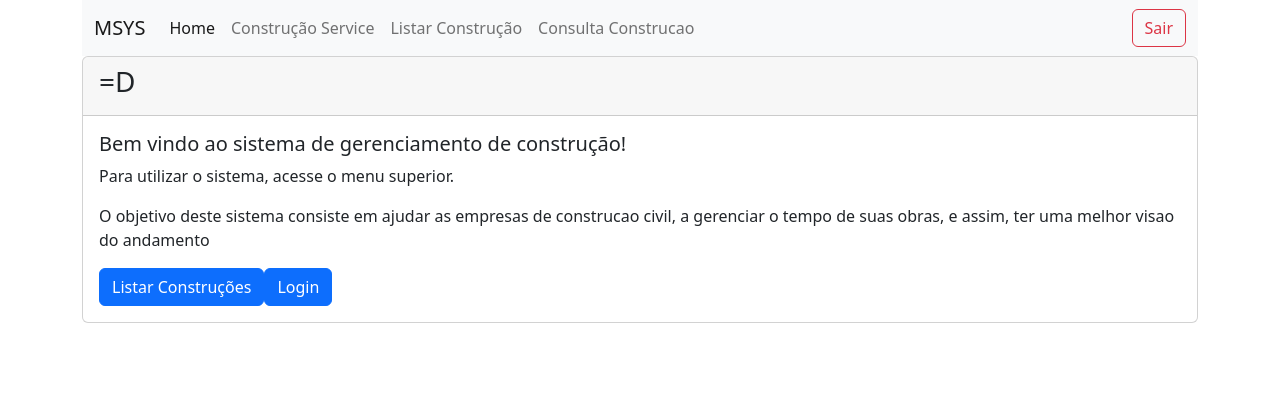
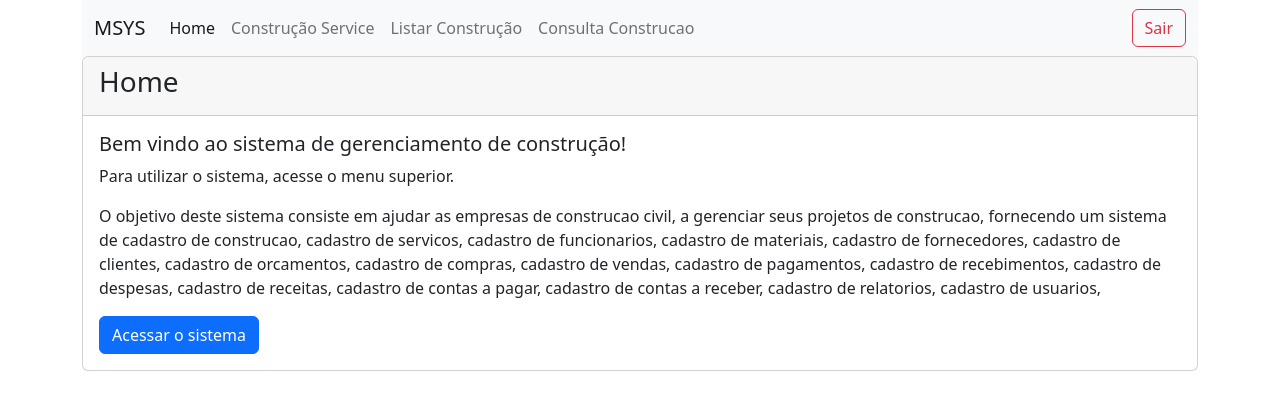
Before and after one commit to vinicius-batista-dev/gerenciamento-cloud, a React (Create React App) app: page /home in a window 1280 px wide. Shown: the top 410 px of the page. Built offline with nearby package versions, Linux system fonts and the light colour scheme.

Commit message:
atualizando o sistema

```diff
--- a/package.json
+++ b/package.json
@@ -16,6 +16,7 @@
     "react-dom": "^18.2.0",
     "react-router-dom": "^6.4.3",
     "react-scripts": "5.0.1",
+    "styled-components": "^5.3.6",
     "web-vitals": "^2.1.4"
   },
   "scripts": {
--- a/src/components/header/header.jsx
+++ b/src/components/header/header.jsx
@@ -1,7 +1,6 @@
 import React from "react";
 import { Link, Navigate, useNavigate } from "react-router-dom";
 import "bootstrap/dist/css/bootstrap.min.css";
-import Toggle from "react-bootstrap-toggle";
 
 const Header = () => {
   const [show, setShow] = React.useState(false);
--- a/src/pages/Home.jsx
+++ b/src/pages/Home.jsx
@@ -9,7 +9,7 @@ const Home = () => {
         <div className="col-md-12">
           <div className="card">
             <div className="card-header">
-              <h3>=D</h3>
+              <h3>Home</h3>
             </div>
             <div className="card-body">
               <h5 className="card-title">
@@ -20,15 +20,17 @@ const Home = () => {
               </p>
               <p>
                 O objetivo deste sistema consiste em ajudar as empresas de
-                construcao civil, a gerenciar o tempo de suas obras, e assim,
-                ter uma melhor visao do andamento{" "}
+                construcao civil, a gerenciar seus projetos de construcao,
+                fornecendo um sistema de cadastro de construcao, cadastro de
+                servicos, cadastro de funcionarios, cadastro de materiais,
+                cadastro de fornecedores, cadastro de clientes, cadastro de
+                orcamentos, cadastro de compras, cadastro de vendas, cadastro de
+                pagamentos, cadastro de recebimentos, cadastro de despesas,
+                cadastro de receitas, cadastro de contas a pagar, cadastro de
+                contas a receber, cadastro de relatorios, cadastro de usuarios,
               </p>
-              <Link to="/listarConstrucao" className="btn btn-primary">
-                Listar Construções
-              </Link>
-
               <Link to="/signin" className="btn btn-primary">
-                Login
+                Acessar o sistema
               </Link>
             </div>
           </div>
```
Also changed, not shown: 1 other file (tests, documents, lock files or other folders).
